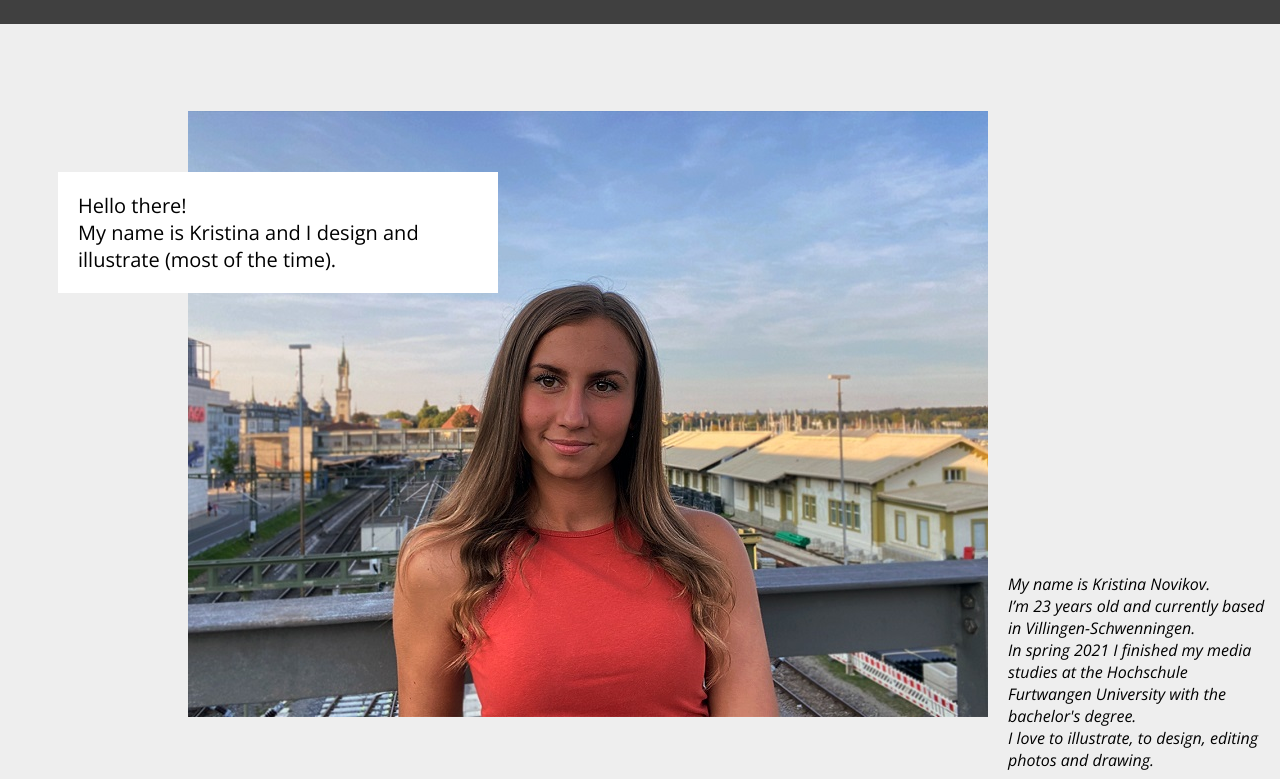
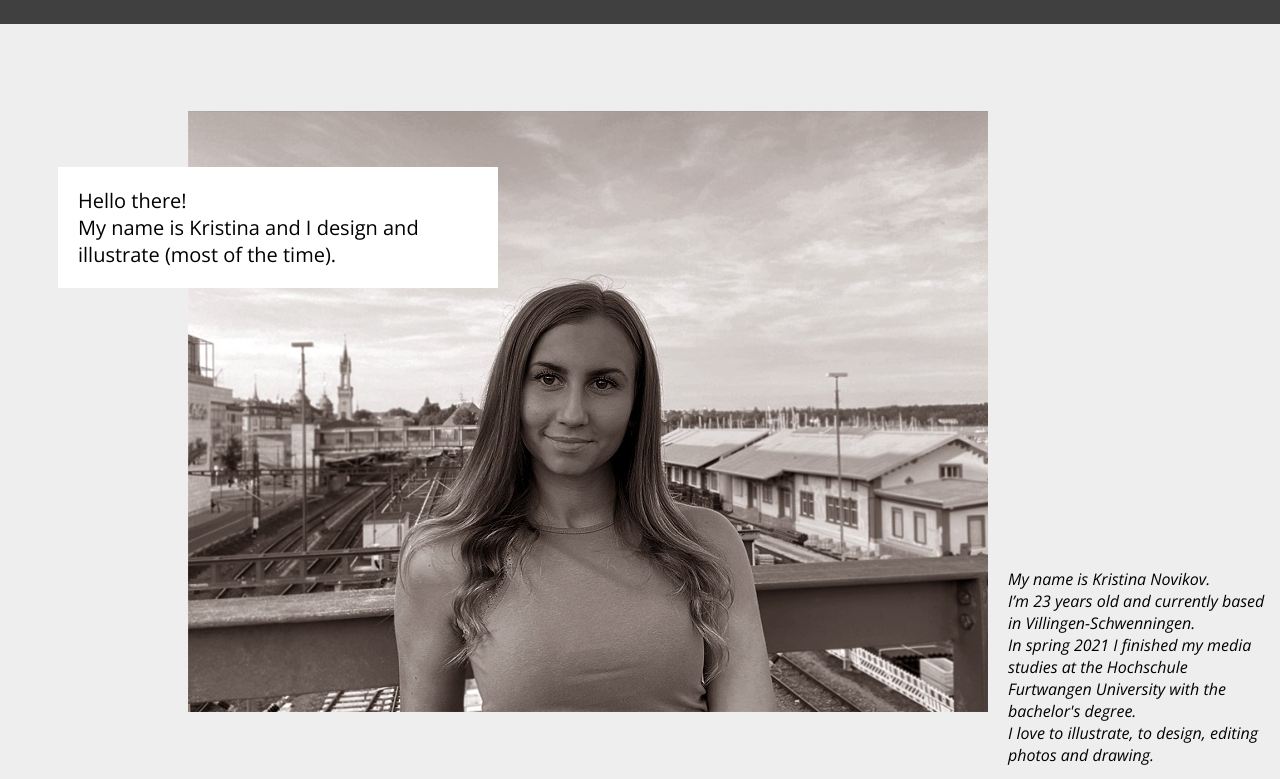
Before and after one commit to kristinanovikov11/Neu, a website: page main.html in a window 1280 px wide. Shown: the part 36-815 px from the top of the page. Drawn offline with nearby package versions, Linux system fonts and the light colour scheme.

Commit message:
Update main.html

```diff
--- a/main.html
+++ b/main.html
@@ -23,7 +23,7 @@
 			</div>
 		</header>
 		<div id="portrait">
-			<img src="kristina.jpg" alt="kristina" id="kristina">
+			<img src="kristina2.jpg" alt="kristina" id="kristina">
 		</div>
 		<div id="hello">
 			Hello there!<br>
```
